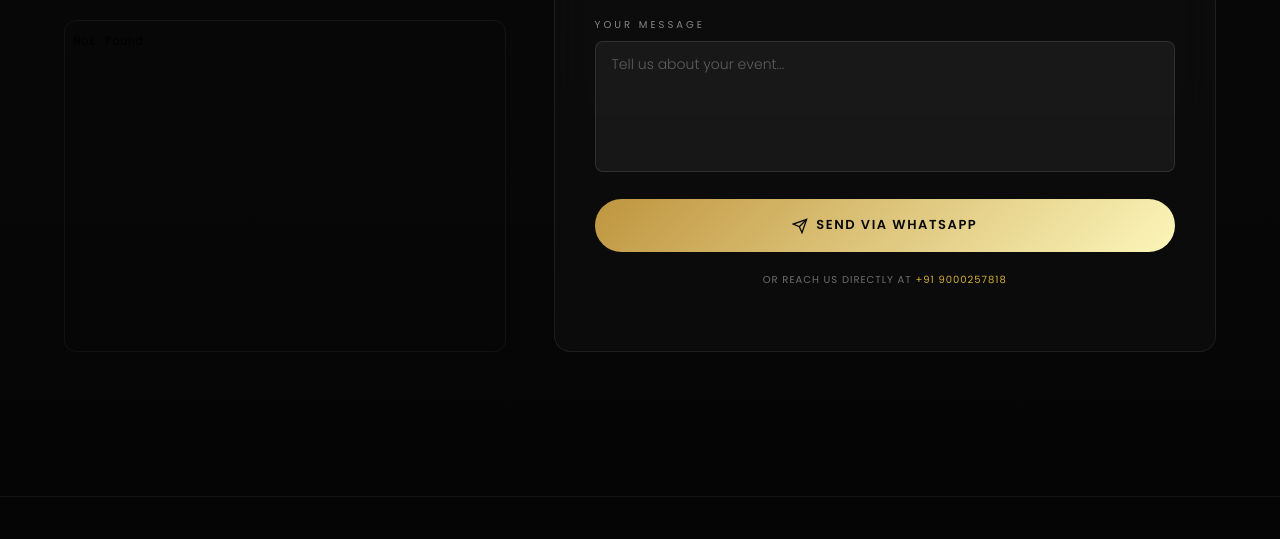
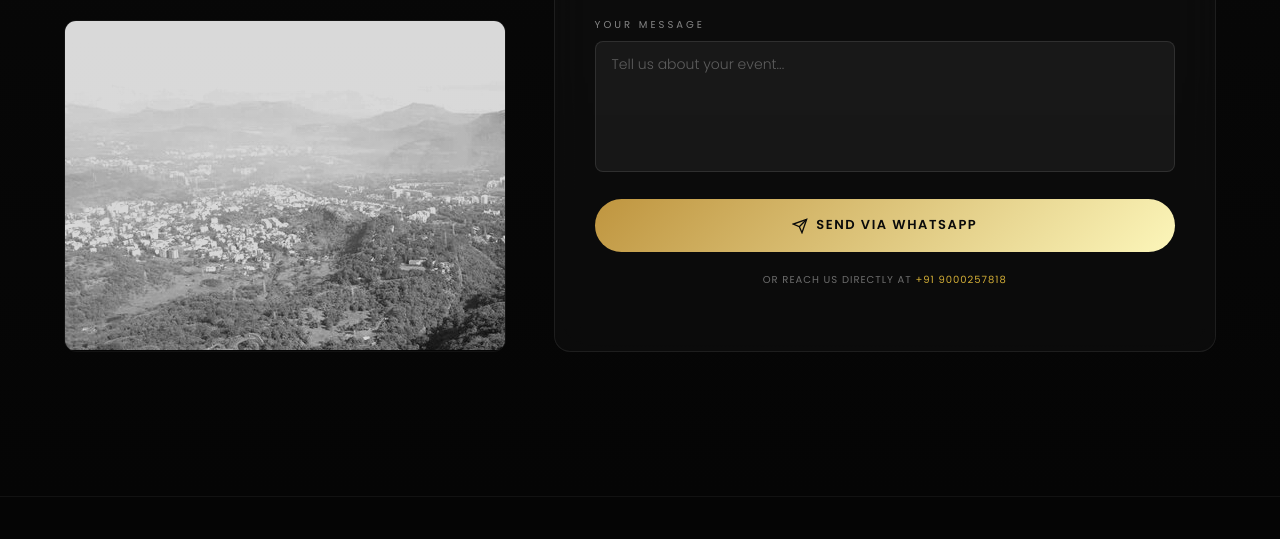
Before and after one commit to varundosuri-hub/Testing, a plain HTML site: page index.html in a window 1280 px wide. Shown: the part 5069-5608 px from the top of the page. Drawn offline with nearby package versions, Linux system fonts and the light colour scheme; a web font is replaced by a local one.

Commit message:
Update index.html

```diff
--- a/index.html
+++ b/index.html
@@ -285,7 +285,7 @@
         <div class="map-wrap">
           <iframe
             title="V7 Events Location — Banjara Hills, Hyderabad"
-            <img src="./images/large.jpg">
+            <img src="large.jpg">
             loading="lazy"
             allowfullscreen
             referrerpolicy="no-referrer-when-downgrade"></iframe>
```
